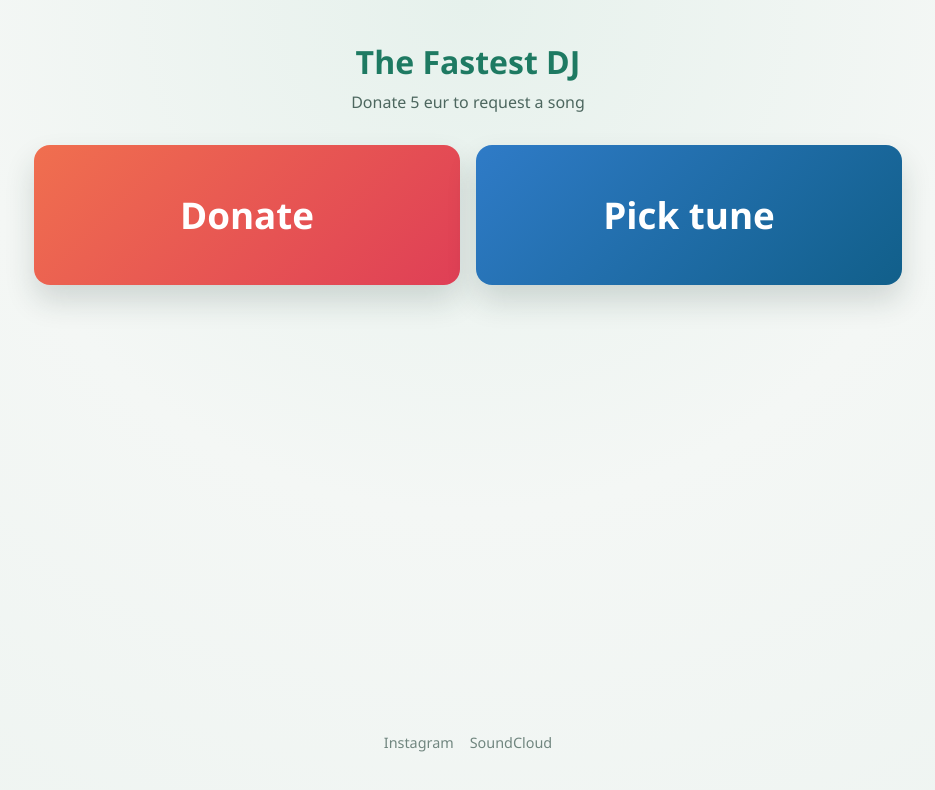
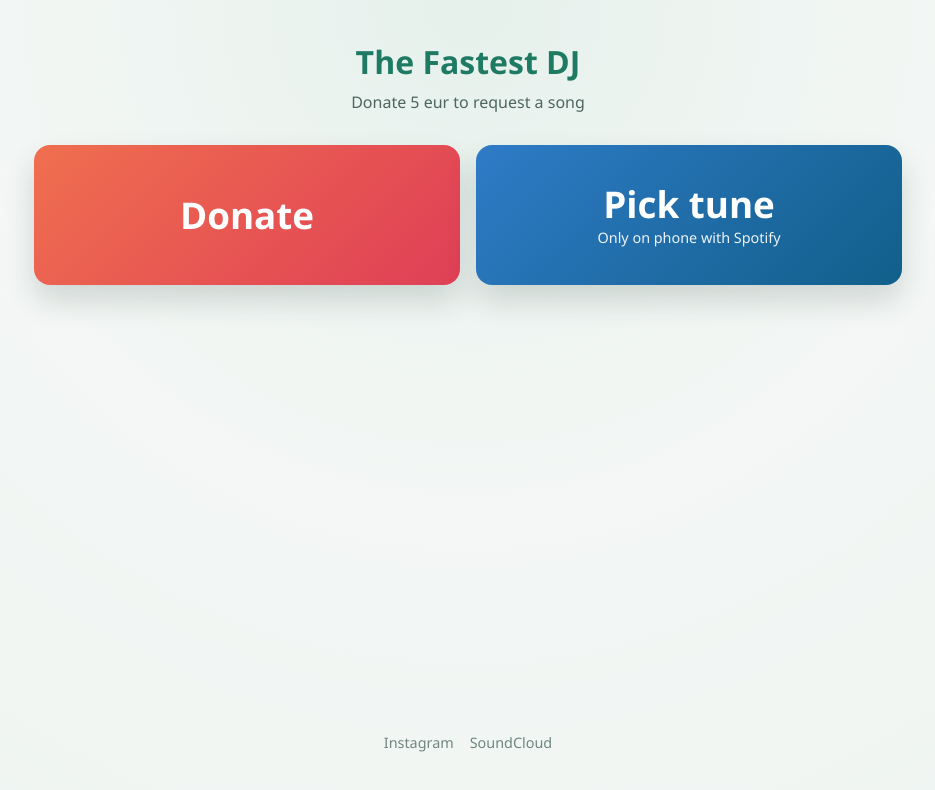
Before and after one commit to exl245/fastest-dj, a website: page index.html in a window 1280 px wide. Shown: the whole page, without its empty margins (172-1107 px from the left). Drawn offline with Linux system fonts and the light colour scheme.

Commit message:
Added meta tags and text change

```diff
--- a/index.html
+++ b/index.html
@@ -4,6 +4,13 @@
     <meta charset="UTF-8" />
     <meta name="viewport" content="width=device-width, initial-scale=1.0" />
     <title>The Fastest DJ</title>
+    <meta name="description" content="Donate to pick the next tune at Brussels 20k" />
+    <meta property="og:type" content="website" />
+    <meta property="og:title" content="The Fastest DJ" />
+    <meta property="og:description" content="Donate to pick the next tune at Brussels 20k" />
+    <meta name="twitter:card" content="summary" />
+    <meta name="twitter:title" content="The Fastest DJ" />
+    <meta name="twitter:description" content="Donate to pick the next tune at Brussels 20k" />
     <link rel="stylesheet" href="styles.css" />
   </head>
   <body>
@@ -13,7 +20,10 @@
 
       <section class="action-grid" aria-label="Main actions">
         <a class="action-link donate" href="https://projects.collect.msf-azg.be/fundraisers/stefan-kiryazov">Donate</a>
-        <a class="action-link tune" href="https://spotify.link/hvKKwuhSv3b">Pick tune</a>
+        <a class="action-link tune" href="https://spotify.link/hvKKwuhSv3b">
+          <span>Pick tune</span>
+          <span class="action-note">Only on phone with Spotify</span>
+        </a>
       </section>
 
       <footer class="social-footer" aria-label="Social links">
--- a/styles.css
+++ b/styles.css
@@ -54,10 +54,20 @@ h1 {
   color: #ffffff;
   font-size: clamp(1.6rem, 4vw, 2.3rem);
   font-weight: 700;
-  display: grid;
-  place-items: center;
+  display: flex;
+  flex-direction: column;
+  justify-content: center;
+  align-items: center;
+  gap: 0.35rem;
+  line-height: 1.1;
   box-shadow: 0 16px 30px rgba(22, 48, 43, 0.16);
   transition: transform 180ms ease, box-shadow 180ms ease, filter 180ms ease;
+}
+
+.action-note {
+  font-size: clamp(0.72rem, 1.6vw, 0.9rem);
+  font-weight: 500;
+  opacity: 0.92;
 }
 
 .action-link:hover,
```
